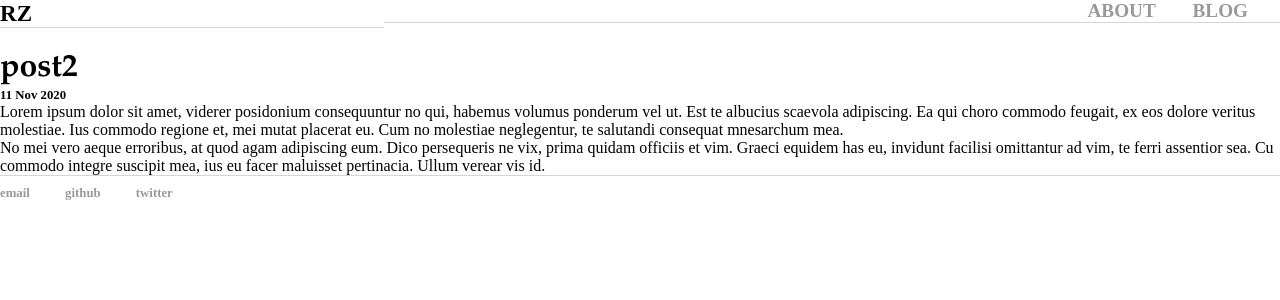
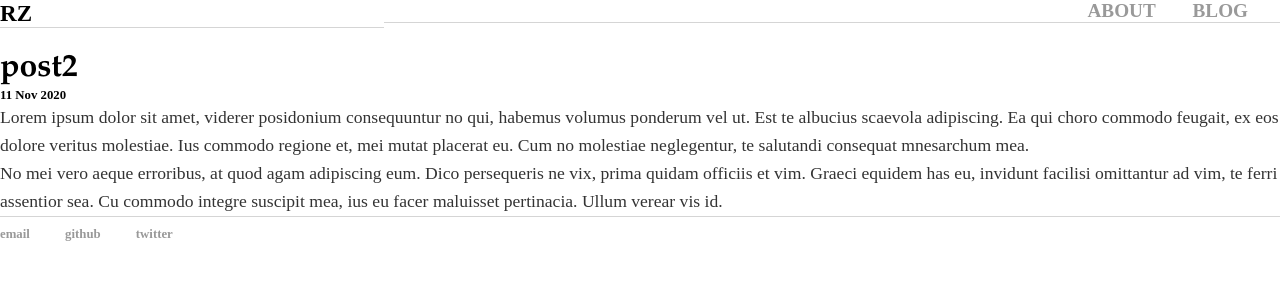
Before and after one commit to rnfitriansyah/rnfitriansyah.github.io, a Jekyll site: the page built from _posts/2020-11-11-Post2.md, in a window 1280 px wide. Shown: the top 300 px of the page. Built offline with Jekyll 4.4.1, drawn with Linux system fonts in a browser that asks for light colours.

Commit message:
Update newresponsive.css

```diff
--- a/css/newresponsive.css
+++ b/css/newresponsive.css
@@ -81,13 +81,15 @@ h3 {
     font-family:'Gotham Light';
 }
 
+p {
+    font-size: 1.1em;
+    line-height: 1.6em;
+    color: #333;
+}
+
 ul.posts {
     margin: 20px auto 40px;
-    font-family:'Gotham book';
-    font-size: 1em;
-    line-height: 1.3em;
-    color: #333;
-    text-align: left;
+    font-size: 1.5em;
 }
 
 ul.posts li {
```
